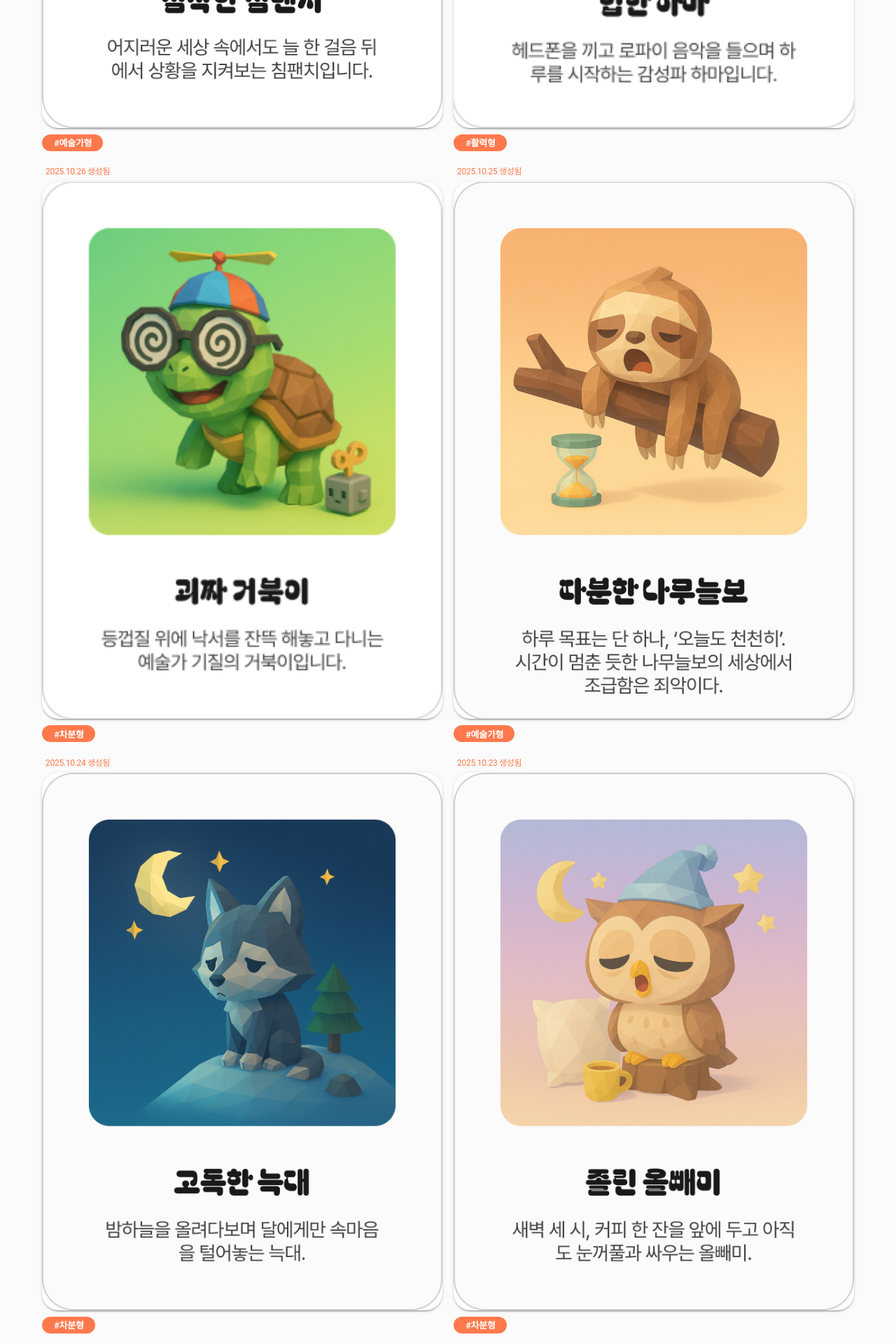
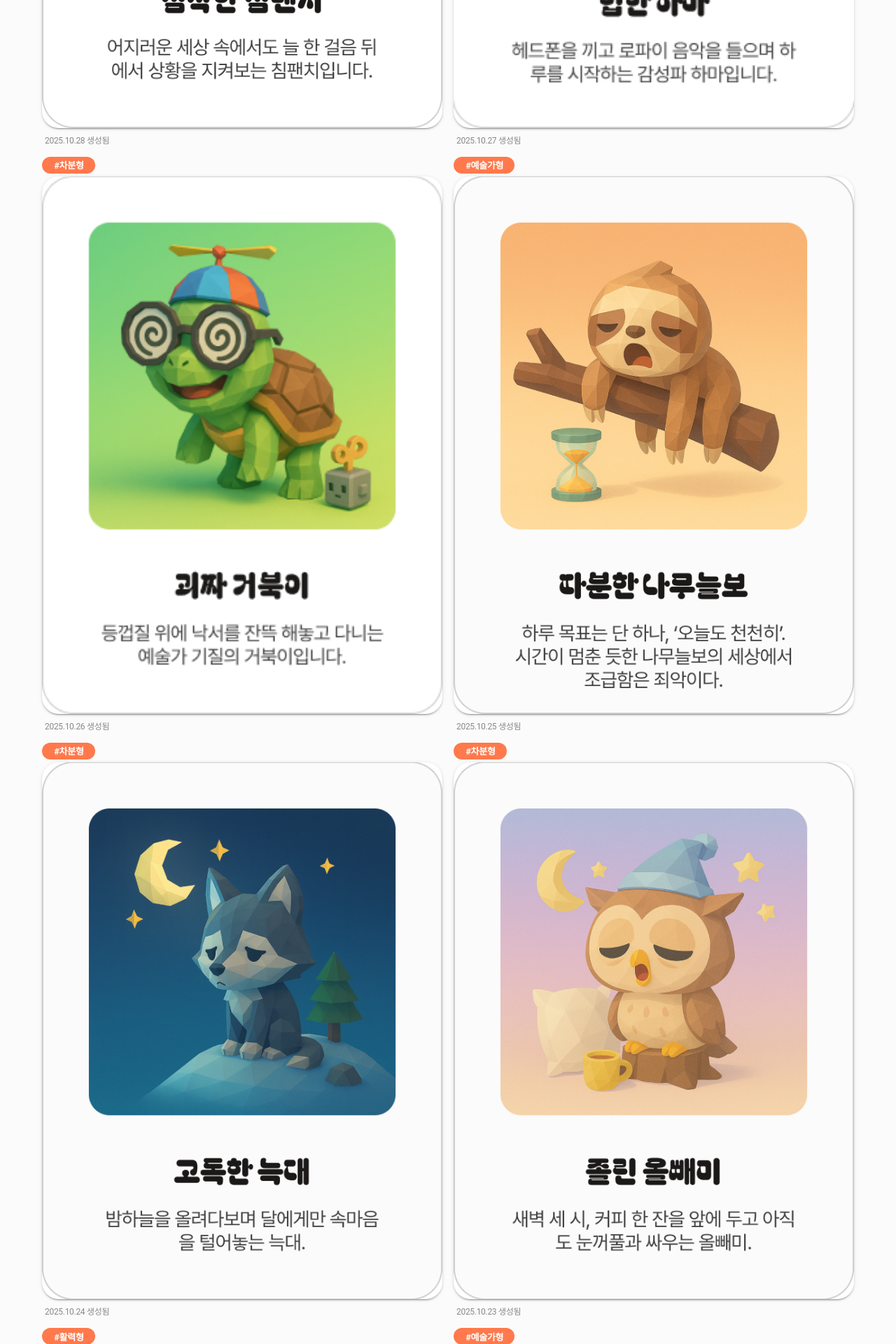
Before and after one commit to sumtech-lightWatch/moodimal-FE, a Vue app: page /archive in a window 1280 px wide. Shown: the part 880-2800 px from the top of the page at 70% size. Built offline with nearby package versions, Linux system fonts and the light colour scheme; a web font is replaced by a local one.

Commit message:
검색기능 추가

```diff
--- a/src/pages/Archive.vue
+++ b/src/pages/Archive.vue
@@ -1,6 +1,5 @@
 <template>
   <BoxContainer>
-    <!-- 헤더 -->
     <v-row no-gutters justify="center" class="mb-6">
       <v-col cols="12" class="text-center">
         <div class="page-title">Moodimal Archive</div>
@@ -8,7 +7,6 @@
       </v-col>
     </v-row>
 
-    <!-- 검색창 -->
     <v-row no-gutters justify="center" class="mb-4 px-4">
       <v-text-field
         v-model="searchQuery"
@@ -24,23 +22,30 @@
       </v-text-field>
     </v-row>
 
-    <!-- 카드 그리드 -->
     <v-row no-gutters class="px-4 mb-6">
-      <!--
-        [수정] 카드 1 ~ 11
-        v-for를 사용하지 않고 요청하신 대로 하드코딩으로 11개를 나열합니다.
-      -->
-
-      <!-- 카드 1 -->
-      <v-col cols="6" class="pa-2">
+      <v-col
+        v-for="(card, id) in filteredCards"
+        :key="id"
+        cols="6"
+        class="pa-2"
+      >
         <v-btn
-          variant="text" density="compact" color="#FF794C" class="link-label | mr-3"
+          @click="filterByTag(card.title)"
+          color="#FF794C"
+          rounded="pill"
+          height="24"
+          class="date-btn"
+          elevation="0"
+          :text="card.title"
+        />
+        <v-card
+          @click="handleCardClick(id)"
+          class="moodimal-card"
+          rounded="xl"
+          elevation="2"
         >
-          {{ cardData[1].date }} 생성됨
-        </v-btn>
-        <v-card class="moodimal-card" rounded="xl" elevation="2">
           <v-img
-            :src="card1"
+            :src="card.image"
             alt="무디멀 카드"
             width="100%"
             aspect-ratio="0.745"
@@ -48,299 +53,12 @@
             class="card-image"
           ></v-img>
         </v-card>
-        <v-btn
-          @click="handleCardClick(1)"
-          color="#FF794C"
-          rounded="pill"
-          height="24"
-          class="date-btn"
-          elevation="0"
-          :text="cardData[1].title"
-        />
-      </v-col>
-
-      <!-- 카드 2 -->
-      <v-col cols="6" class="pa-2">
-        <v-btn
-          variant="text" density="compact" color="#FF794C" class="link-label | mr-3"
-        >
-          {{ cardData[2].date }} 생성됨
-        </v-btn>
-        <v-card class="moodimal-card" rounded="xl" elevation="2">
-          <v-img
-            :src="card2"
-            alt="무디멀 카드"
-            width="100%"
-            aspect-ratio="0.745"
-            cover
-            class="card-image"
-          ></v-img>
-        </v-card>
-        <v-btn
-          @click="handleCardClick(2)"
-          color="#FF794C"
-          rounded="pill"
-          height="24"
-          class="date-btn"
-          elevation="0"
-          :text="cardData[2].title"
-        />
-      </v-col>
-
-      <!-- 카드 3 -->
-      <v-col cols="6" class="pa-2">
-        <v-btn
-          variant="text" density="compact" color="#FF794C" class="link-label | mr-3"
-        >
-          {{ cardData[3].date }} 생성됨
-        </v-btn>
-        <v-card class="moodimal-card" rounded="xl" elevation="2">
-          <v-img
-            :src="card3"
-            alt="무디멀 카드"
-            width="100%"
-            aspect-ratio="0.745"
-            cover
-            class="card-image"
-          ></v-img>
-        </v-card>
-        <v-btn
-          @click="handleCardClick(3)"
-          color="#FF794C"
-          rounded="pill"
-          height="24"
-          class="date-btn"
-          elevation="0"
-          :text="cardData[3].title"
-        />
-      </v-col>
-
-      <!-- 카드 4 -->
-      <v-col cols="6" class="pa-2">
-        <v-btn
-          variant="text" density="compact" color="#FF794C" class="link-label | mr-3"
-        >
-          {{ cardData[4].date }} 생성됨
-        </v-btn>
-        <v-card class="moodimal-card" rounded="xl" elevation="2">
-          <v-img
-            :src="card4"
-            alt="무디멀 카드"
-            width="100%"
-            aspect-ratio="0.745"
-            cover
-            class="card-image"
-          ></v-img>
-        </v-card>
-        <v-btn
-          @click="handleCardClick(4)"
-          color="#FF794C"
-          rounded="pill"
-          height="24"
-          class="date-btn"
-          elevation="0"
-          :text="cardData[4].title"
-        />
-      </v-col>
-
-      <!-- 카드 5 -->
-      <v-col cols="6" class="pa-2">
-        <v-btn
-          variant="text" density="compact" color="#FF794C" class="link-label | mr-3"
-        >
-          {{ cardData[5].date }} 생성됨
-        </v-btn>
-        <v-card class="moodimal-card" rounded="xl" elevation="2">
-          <v-img
-            :src="card5"
-            alt="무디멀 카드"
-            width="100%"
-            aspect-ratio="0.745"
-            cover
-            class="card-image"
-          ></v-img>
-        </v-card>
-        <v-btn
-          @click="handleCardClick(5)"
-          color="#FF794C"
-          rounded="pill"
-          height="24"
-          class="date-btn"
-          elevation="0"
-          :text="cardData[5].title"
-        />
-      </v-col>
-
-      <!-- 카드 6 -->
-      <v-col cols="6" class="pa-2">
-        <v-btn
-          variant="text" density="compact" color="#FF794C" class="link-label | mr-3"
-        >
-          {{ cardData[6].date }} 생성됨
-        </v-btn>
-        <v-card class="moodimal-card" rounded="xl" elevation="2">
-          <v-img
-            :src="card6"
-            alt="무디멀 카드"
-            width="100%"
-            aspect-ratio="0.745"
-            cover
-            class="card-image"
-          ></v-img>
-        </v-card>
-        <v-btn
-          @click="handleCardClick(6)"
-          color="#FF794C"
-          rounded="pill"
-          height="24"
-          class="date-btn"
-          elevation="0"
-          :text="cardData[6].title"
-        />
-      </v-col>
-
-      <!-- 카드 7 -->
-      <v-col cols="6" class="pa-2">
-        <v-btn
-          variant="text" density="compact" color="#FF794C" class="link-label | mr-3"
-        >
-          {{ cardData[7].date }} 생성됨
-        </v-btn>
-        <v-card class="moodimal-card" rounded="xl" elevation="2">
-          <v-img
-            :src="card7"
-            alt="무디멀 카드"
-            width="100%"
-            aspect-ratio="0.745"
-            cover
-            class="card-image"
-          ></v-img>
-        </v-card>
-        <v-btn
-          @click="handleCardClick(7)"
-          color="#FF794C"
-          rounded="pill"
-          height="24"
-          class="date-btn"
-          elevation="0"
-          :text="cardData[7].title"
-        />
-      </v-col>
-
-      <!-- 카드 8 -->
-      <v-col cols="6" class="pa-2">
-        <v-btn
-          variant="text" density="compact" color="#FF794C" class="link-label | mr-3"
-        >
-          {{ cardData[8].date }} 생성됨
-        </v-btn>
-        <v-card class="moodimal-card" rounded="xl" elevation="2">
-          <v-img
-            :src="card8"
-            alt="무디멀 카드"
-            width="100%"
-            aspect-ratio="0.745"
-            cover
-            class="card-image"
-          ></v-img>
-        </v-card>
-        <v-btn
-          @click="handleCardClick(8)"
-          color="#FF794C"
-          rounded="pill"
-          height="24"
-          class="date-btn"
-          elevation="0"
-          :text="cardData[8].title"
-        />
-      </v-col>
-
-      <!-- 카드 9 -->
-      <v-col cols="6" class="pa-2">
-        <v-btn
-          variant="text" density="compact" color="#FF794C" class="link-label | mr-3"
-        >
-          {{ cardData[9].date }} 생성됨
-        </v-btn>
-        <v-card class="moodimal-card" rounded="xl" elevation="2">
-          <v-img
-            :src="card9"
-            alt="무디멀 카드"
-            width="100%"
-            aspect-ratio="0.745"
-            cover
-            class="card-image"
-          ></v-img>
-        </v-card>
-        <v-btn
-          @click="handleCardClick(9)"
-          color="#FF794C"
-          rounded="pill"
-          height="24"
-          class="date-btn"
-          elevation="0"
-          :text="cardData[9].title"
-        />
-      </v-col>
-
-      <!-- 카드 10 -->
-      <v-col cols="6" class="pa-2">
-        <v-btn
-          variant="text" density="compact" color="#FF794C" class="link-label | mr-3"
-        >
-          {{ cardData[10].date }} 생성됨
-        </v-btn>
-        <v-card class="moodimal-card" rounded="xl" elevation="2">
-          <v-img
-            :src="card10"
-            alt="무디멀 카드"
-            width="100%"
-            aspect-ratio="0.745"
-            cover
-            class="card-image"
-          ></v-img>
-        </v-card>
-        <v-btn
-          @click="handleCardClick(10)"
-          color="#FF794C"
-          rounded="pill"
-          height="24"
-          class="date-btn"
-          elevation="0"
-          :text="cardData[10].title"
-        />
-      </v-col>
-
-      <!-- 카드 11 -->
-      <v-col cols="6" class="pa-2">
-        <v-btn
-          variant="text" density="compact" color="#FF794C" class="link-label | mr-3"
-        >
-          {{ cardData[11].date }} 생성됨
-        </v-btn>
-        <v-card class="moodimal-card" rounded="xl" elevation="2">
-          <v-img
-            :src="card11"
-            alt="무디멀 카드"
-            width="100%"
-            aspect-ratio="0.745"
-            cover
-            class="card-image"
-          ></v-img>
-        </v-card>
-        <v-btn
-          @click="handleCardClick(11)"
-          color="#FF794C"
-          rounded="pill"
-          height="24"
-          class="date-btn"
-          elevation="0"
-          :text="cardData[11].title"
-        />
+        <div class="link-label | mr-3">
+          {{ card.date }} 생성됨
+        </div>
       </v-col>
     </v-row>
 
-    <!-- 다시 시작하기 버튼 -->
     <v-row no-gutters justify="center" class="margin-32 | pl-14 | pr-14 | pt-2">
       <v-btn
         @click="handleClickRestartBtn"
@@ -355,7 +73,6 @@
 
     </BoxContainer>
 
-  <!-- 다이얼로그 -->
   <v-dialog v-model="dialog.dialogActive" width="auto">
     <v-card class="pa-2 | pb-3" rounded="lg">
       <v-card-title class="text-title | pl-4 | pr-4 | pt-4">
@@ -385,10 +102,11 @@
 </template>
 
 <script setup>
-import { ref } from 'vue';
+// [수정] computed import 추가
+import { ref, computed } from 'vue';
 import BoxContainer from '@/components/BoxContainer.vue';
 
-// [수정] 이미지 11개 import
+// 이미지 11개 import
 import card1 from '@/assets/card_1.png';
 import card2 from '@/assets/card_2.png';
 import card3 from '@/assets/card_3.png';
@@ -414,77 +132,111 @@ const dialog = ref({
   okButton: null
 });
 
-// [수정] 카드 데이터 11개로 확장
+// [수정] 카드 데이터에 'image' 속성 추가
 const cardData = {
   1: {
     title: '#예술가형',
     name: '우울한 고양이',
     description: '창밖을 바라보며 생각에 잠긴, 감수성 풍부한 고양이입니다.',
-    date: '2025.10.28'
+    date: '2025.10.28',
+    image: card1
   },
   2: {
     title: '#활력형',
     name: '활기찬 펭귄',
     description: '넘치는 에너지로 뒤뚱뒤뚱, 어디든 신나게 달려가는 펭귄입니다.',
-    date: '2025.10.27'
+    date: '2025.10.27',
+    image: card2
   },
   3: {
     title: '#차분형',
     name: '고독한 늑대',
     description: '무리에서 벗어나 홀로 달을 보며 사색을 즐기는 늑대입니다.',
-    date: '2025.10.26'
+    date: '2025.10.26',
+    image: card3
   },
   4: {
     title: '#예술가형',
     name: '투명한 드래곤',
     description: '신비로운 비늘을 가진, 남들에게 쉽게 보이지 않는 독특한 드래곤입니다.',
-    date: '2025.10.25'
+    date: '2025.10.25',
+    image: card4
   },
   5: {
     title: '#차분형',
     name: '따분한 나무늘보',
     description: '세상만사 여유롭게, 나른한 표정으로 하루를 보내는 나무늘보입니다.',
-    date: '2025.10.24'
+    date: '2025.10.24',
+    image: card5
   },
   6: {
     title: '#차분형',
     name: '졸린 올빼미',
     description: '밤샘 비행으로 지쳤는지, 나뭇가지에서 꾸벅꾸벅 졸고 있습니다.',
-    date: '2025.10.23'
+    date: '2025.10.23',
+    image: card6
   },
   7: {
     title: '#활력형',
     name: '궁금한 햄스터',
     description: '해바라기씨보다 세상에 궁금한 것이 더 많은 호기심쟁이입니다.',
-    date: '2025.10.22'
+    date: '2025.10.22',
+    image: card7
   },
   8: {
     title: '#예술가형',
     name: '허전한 다람쥐',
     description: '도토리를 다 먹어버린 걸까요? 어딘가 허전함을 느끼고 있습니다.',
-    date: '2025.10.21'
+    date: '2025.10.21',
+    image: card8
   },
   9: { // 1번 데이터 재사용
     title: '#예술가형',
     name: '우울한 고양이',
     description: '창밖을 바라보며 생각에 잠긴, 감수성 풍부한 고양이입니다.',
-    date: '2025.10.20'
+    date: '2025.10.20',
+    image: card9
   },
   10: { // 2번 데이터 재사용
     title: '#활력형',
     name: '활기찬 펭귄',
     description: '넘치는 에너지로 뒤뚱뒤뚱, 어디든 신나게 달려가는 펭귄입니다.',
-    date: '2025.10.19'
+    date: '2025.10.19',
+    image: card10
   },
   11: { // 3번 데이터 재사용
     title: '#차분형',
     name: '고독한 늑대',
     description: '무리에서 벗어나 홀로 달을 보며 사색을 즐기는 늑대입니다.',
-    date: '2025.10.18'
+    date: '2025.10.18',
+    image: card11
   }
 };
 
-// 카드 클릭 시 팝업
+// [수정] 필터링된 카드 목록을 반환하는 computed 속성
+const filteredCards = computed(() => {
+  const query = searchQuery.value.toLowerCase().trim();
+  if (!query) {
+    return cardData; // 검색어가 없으면 전체 목록 반환
+  }
+
+  // cardData 객체를 순회하며 필터링
+  return Object.fromEntries(
+    Object.entries(cardData).filter(([id, card]) => {
+      const titleMatch = card.title.toLowerCase().includes(query);
+      const nameMatch = card.name.toLowerCase().includes(query);
+      const dateMatch = card.date.includes(query);
+      return titleMatch || nameMatch || dateMatch;
+    })
+  );
+});
+
+// [수정] 태그 클릭 시 검색창 텍스트를 설정하는 함수
+function filterByTag(tagTitle) {
+  searchQuery.value = tagTitle;
+}
+
+// 카드 클릭 시 팝업 (변경 없음)
 function handleCardClick(cardId) {
   // cardId가 데이터 객체에 있는지 확인
   if (cardData[cardId]) {
@@ -494,11 +246,14 @@ function handleCardClick(cardId) {
       `[${card.name}]<br>${card.description}`
     );
   } else {
+    // 필터링된 목록에는 cardId가 없을 수 있으므로, 원본 데이터에서 다시 찾습니다.
+    // (filteredCards를 사용하면 id가 1, 3, 5만 있을 수 있음)
+    // 이 로직은 현재 id를 cardData의 key로 사용하므로 안전합니다.
     console.warn(`cardData에 ID '${cardId}'가 없습니다.`);
   }
 }
 
-// 다시 시작
+// 다시 시작 (변경 없음)
 function handleClickRestartBtn() {
   console.log("emitting restart-analyze event.");
   localStorage.setItem('serviceStatus', 'restart');
@@ -507,7 +262,7 @@ function handleClickRestartBtn() {
   emit('restart-analyze');
 }
 
-// 다이얼로그 유틸
+// 다이얼로그 유틸 (변경 없음)
 function openDialog(title, text, onConfirm = null) {
   dialog.value.title = title;
   dialog.value.text = text;
@@ -543,7 +298,9 @@ function openDialog(title, text, onConfirm = null) {
 .moodimal-card {
   background: #FFFFFF;
   overflow: hidden;
-  margin-bottom: 8px;
+  margin-top: 4px;
+  margin-bottom: 4px;
+  cursor: pointer;
 }
 
 .card-image {
@@ -558,6 +315,11 @@ function openDialog(title, text, onConfirm = null) {
   letter-spacing: -0.3px;
   text-transform: none;
   box-shadow: none !important;
+  display: block;
+  margin-left: 0;
+  margin-right: auto;
+  /* [수정] 태그 클릭 시 포인터 커서 추가 */
+  cursor: pointer;
 }
 
 /* 다시 시작하기 버튼 - End.vue와 동일 */
@@ -574,8 +336,6 @@ function openDialog(title, text, onConfirm = null) {
 .margin-32 {
   margin-top: 32px;
 }
-
-/* 푸터 링크 - End.vue와 동일 */
 
 /* 다이얼로그 텍스트 */
 .text-title {
@@ -596,20 +356,17 @@ function openDialog(title, text, onConfirm = null) {
 }
 
 .link-label {
-  /* 카드 상단 날짜 텍스트 스타일 */
-  text-decoration: none; /* 밑줄 제거 */
+  text-decoration: none;
   font-size: 12px;
   font-style: normal;
   font-weight: 400;
   line-height: normal;
   letter-spacing: -0.3px;
-  color: #888888; /* 색상 변경 */
-  cursor: pointer;
-  margin-bottom: 4px; /* 카드와의 간격 */
-  display: block; /* 버튼이 col 너비 전체를 차지하도록 */
-  text-align: left; /* 텍스트 왼쪽 정렬 */
-  padding-left: 4px; /* 약간의 여백 */
-  text-transform: none; /* 대문자 변환 방지 */
+  color: #888888;
+  margin-top: 8px;
+  display: block;
+  text-align: left;
+  padding-left: 4px;
+  text-transform: none;
 }
-
 </style>
```
